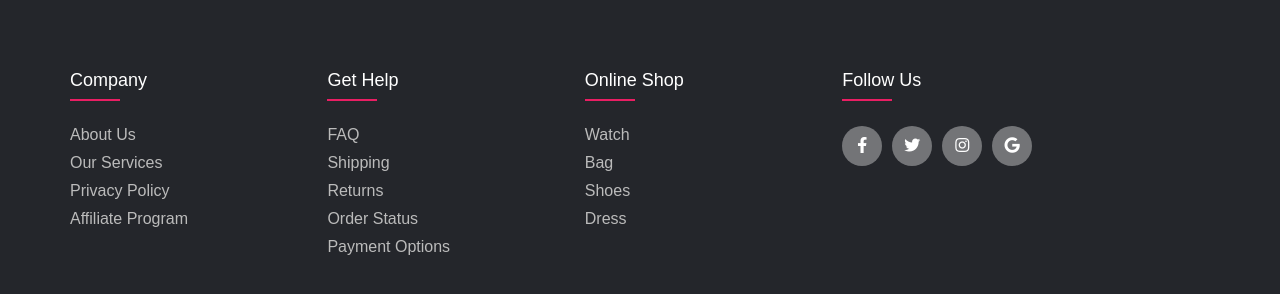
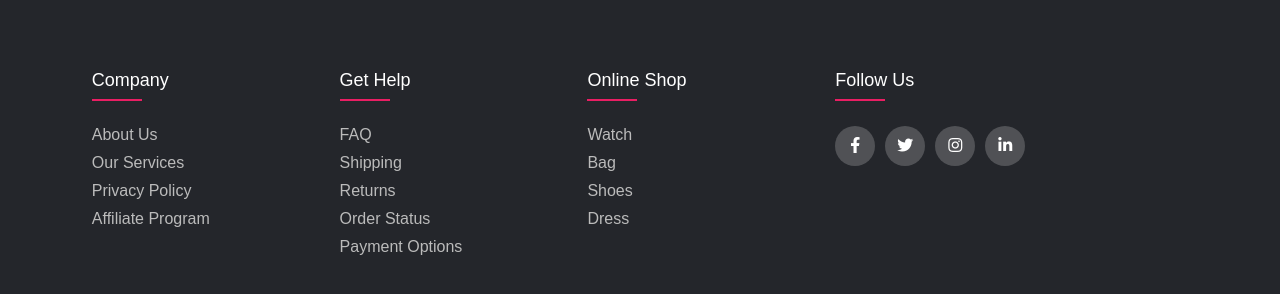
Before and after one commit to zhanybekk0v/FullStack_Hackaton, a React (Create React App) app: page / in a window 1280 px wide. Shown: the part 4074-4368 px from the top of the page. Built offline with nearby package versions, Linux system fonts and the light colour scheme.

Commit message:
edit footer

```diff
--- a/src/Footer/Footer.jsx
+++ b/src/Footer/Footer.jsx
@@ -13,7 +13,7 @@ const Footer = () => {
   return (
     <div style={{ marginTop: "50px" }}>
       <footer class="footer">
-        <div class="footer_wrap">
+        <div class="container">
           <div class="row">
             <div class="footer-col">
               <h4>company</h4>
@@ -73,64 +73,19 @@ const Footer = () => {
               <h4>follow us</h4>
               <div class="social-links">
                 <a href="#">
-                  <i class="">
-                    <MDBBtn
-                      outline
-                      color="light"
-                      floating
-                      className="m-1"
-                      href="https://ru-ru.facebook.com/rentikkg/"
-                      role="button"
-                    >
-                      <MDBIcon fab icon="facebook-f" />
-                    </MDBBtn>
-                  </i>
+                  <i class="fab fa-facebook-f"></i>
                 </a>
                 <a href="#">
-                  <i class="">
-                    <MDBBtn
-                      outline
-                      color="light"
-                      floating
-                      className="m-1"
-                      href="https://twitter.com/Rentik_ES"
-                      role="button"
-                    >
-                      <MDBIcon fab icon=" fa-twitter" />
-                    </MDBBtn>
-                  </i>
+                  <i class="fab fa-twitter"></i>
                 </a>
                 <a href="#">
-                  <i class="">
-                    <MDBBtn
-                      outline
-                      color="light"
-                      floating
-                      className="m-1"
-                      href="https://instagram.com/rentik.kg?igshid=Yzg5MTU1MDY="
-                      role="button"
-                    >
-                      <MDBIcon fab icon="instagram" />
-                    </MDBBtn>
-                  </i>
+                  <i class="fab fa-instagram"></i>
                 </a>
                 <a href="#">
-                  <i class="">
-                    <MDBBtn
-                      outline
-                      color="light"
-                      floating
-                      className="m-1"
-                      href="https://rentik.kg/rucw3"
-                      role="button"
-                    >
-                      <MDBIcon fab icon="fab fa-google" />
-                    </MDBBtn>
-                  </i>
+                  <i class="fab fa-linkedin-in"></i>
                 </a>
               </div>
             </div>
-            <div></div>
           </div>
         </div>
       </footer>
```
